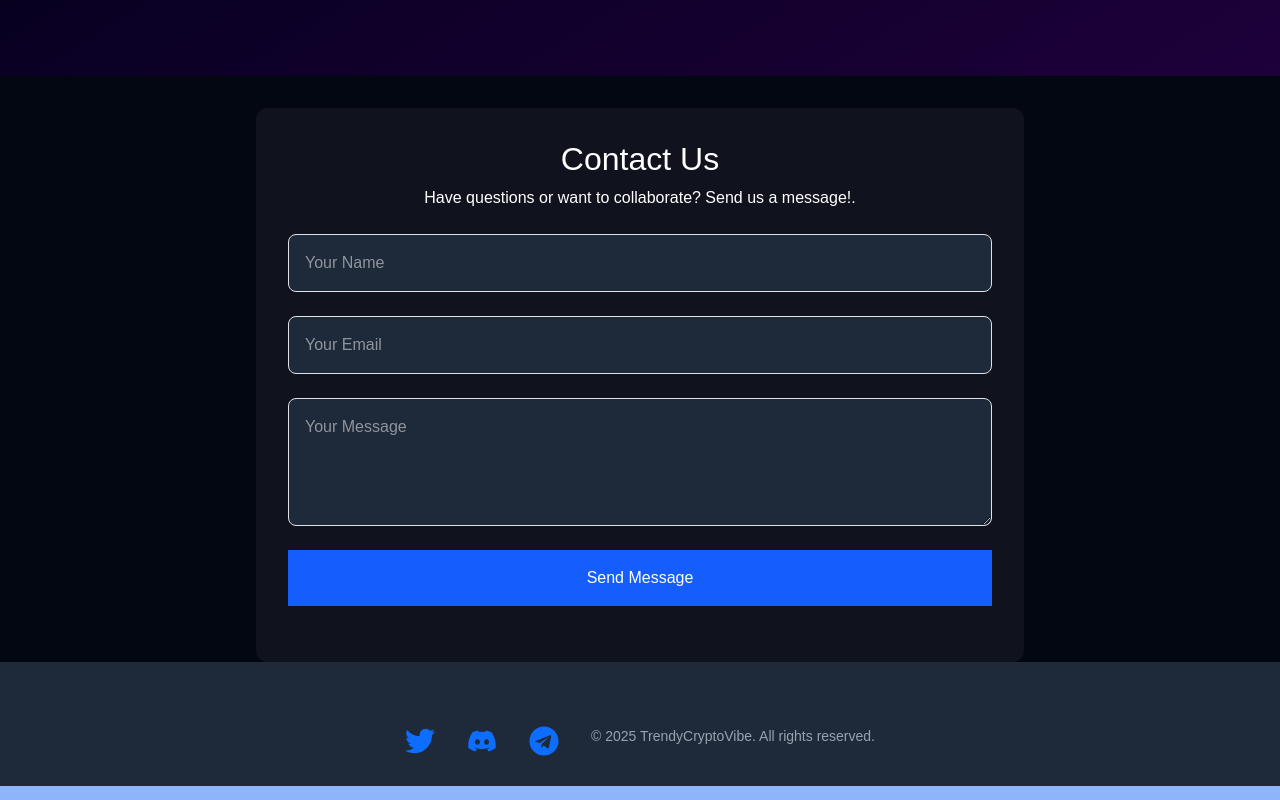
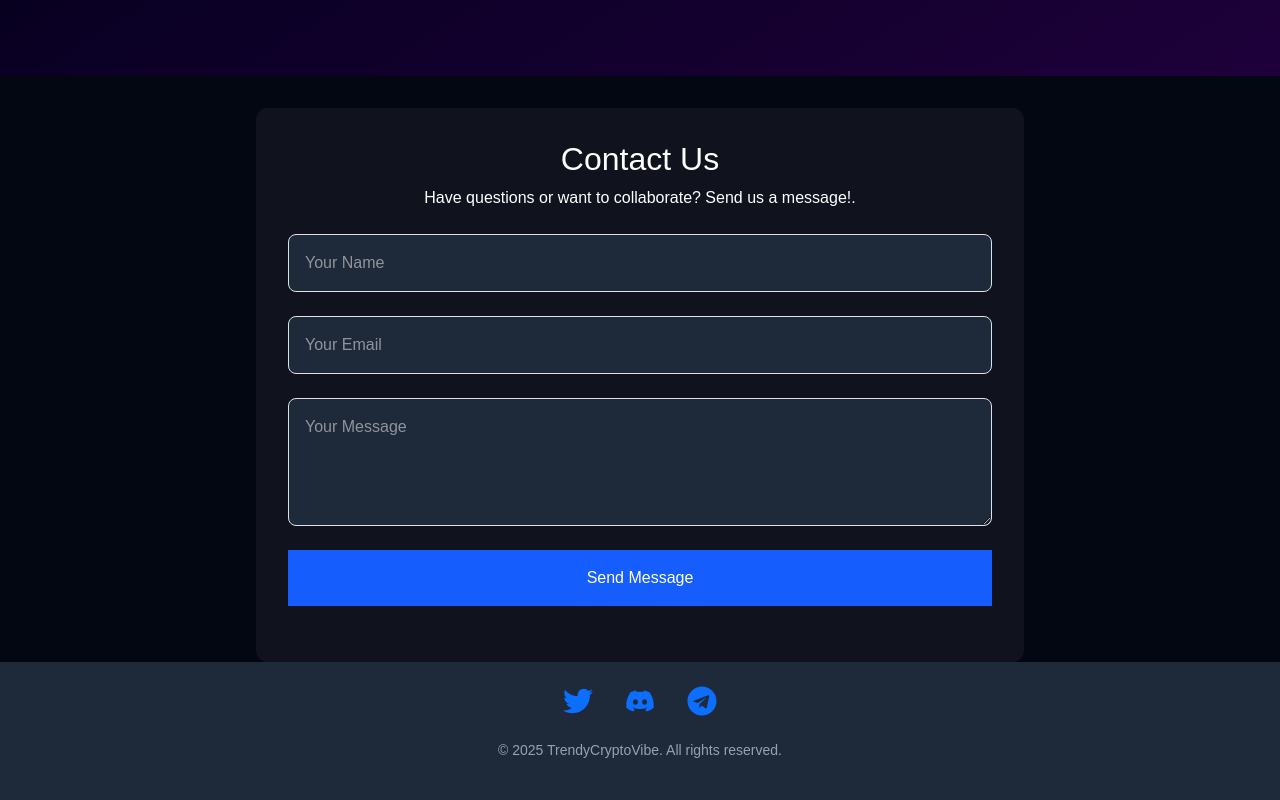
Before and after one commit to Kemmytheboss/CryptoHub, a Next.js app: page / in a window 1280 px wide. Shown: the part 1308-2108 px from the top of the page. Built offline with nearby package versions, Linux system fonts and the light colour scheme.

Commit message:
added stlye to ensure footer stays at the bottom regardless of the scroll

```diff
--- a/app/components/Footer.jsx
+++ b/app/components/Footer.jsx
@@ -1,11 +1,12 @@
 'use client';
 import { FaTwitter, FaDiscord, FaTelegram } from "react-icons/fa";
 
-function Footer() {
+export default function Footer() {
   return (
-    <footer className="bg-gray-800 text-white py-4 mt-auto">
-      <div className="container mx-auto text-center">
-        <div className="flex justify-center gap-8 mt-10">
+    <footer className="bg-gray-800 text-white py-6 mt-auto">
+      <div className="container mx-auto text-center flex flex-col items-center">
+        {/* Social icons */}
+        <div className="flex justify-center gap-8 mb-4">
           <a
             href="https://twitter.com"
             target="_blank"
@@ -27,13 +28,13 @@ function Footer() {
           >
             <FaTelegram />
           </a>
-        <p className="text-gray-400 text-sm text-center">
+        </div>
+
+        {/* Copyright */}
+        <p className="text-gray-400 text-sm">
           &copy; {new Date().getFullYear()} TrendyCryptoVibe. All rights reserved.
         </p>
-        </div>
       </div>
     </footer>
   );
 }
-
-export default Footer;
```
Lines whose indentation alone changed are shown as unchanged.
